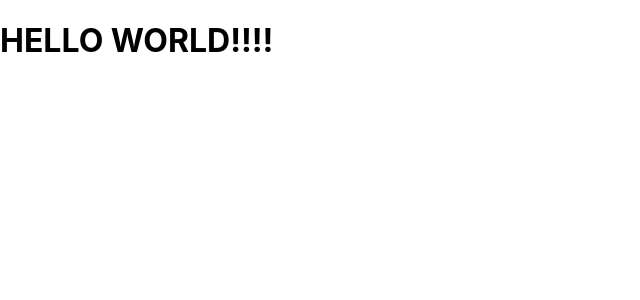
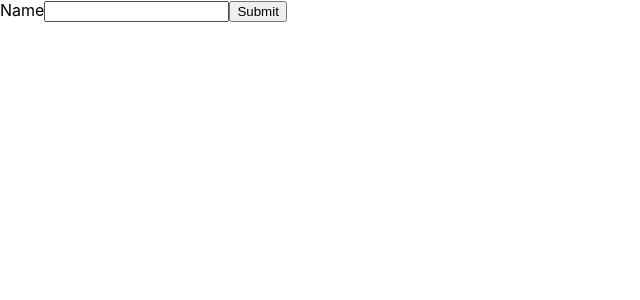
Before and after one commit to ryosuke6/udemy-react-redux-crud-application, a React (Create React App) app: page / in a window 1280 px wide. Shown: the top 300 px of the page, without its empty margins (0-640 px from the left). Built offline with nearby package versions, Linux system fonts and the light colour scheme.

Commit message:
learn jsx syntax

```diff
--- a/src/App.js
+++ b/src/App.js
@@ -1,5 +1,21 @@
-function App() {
-  return <h1>HELLO WORLD!!!!</h1>;
+import React, { Component } from "react";
+
+class App extends Component {
+  render() {
+    return (
+      <React.Fragment>
+        <label htmlFor="name">Name</label>
+        <input id="name" type="text" />
+        <button
+          onClick={() => {
+            console.log("Submit");
+          }}
+        >
+          Submit
+        </button>
+      </React.Fragment>
+    );
+  }
 }
 
 export default App;
```
